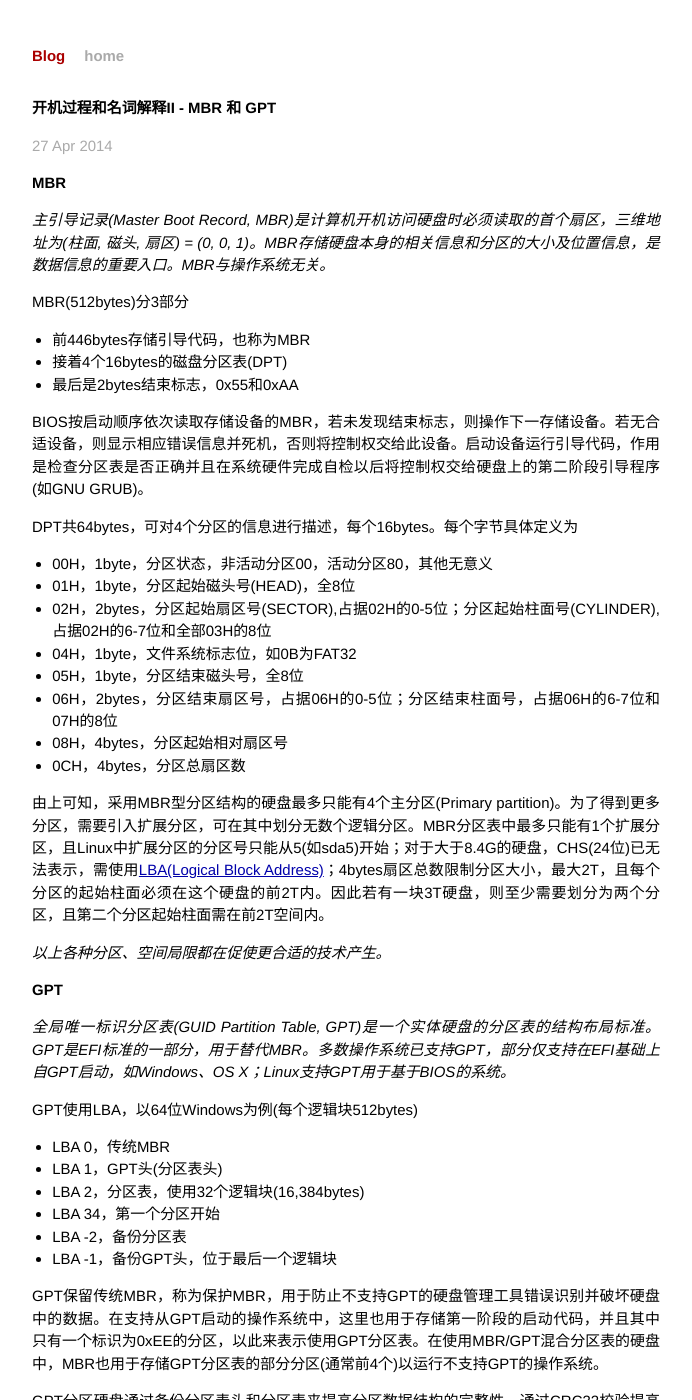
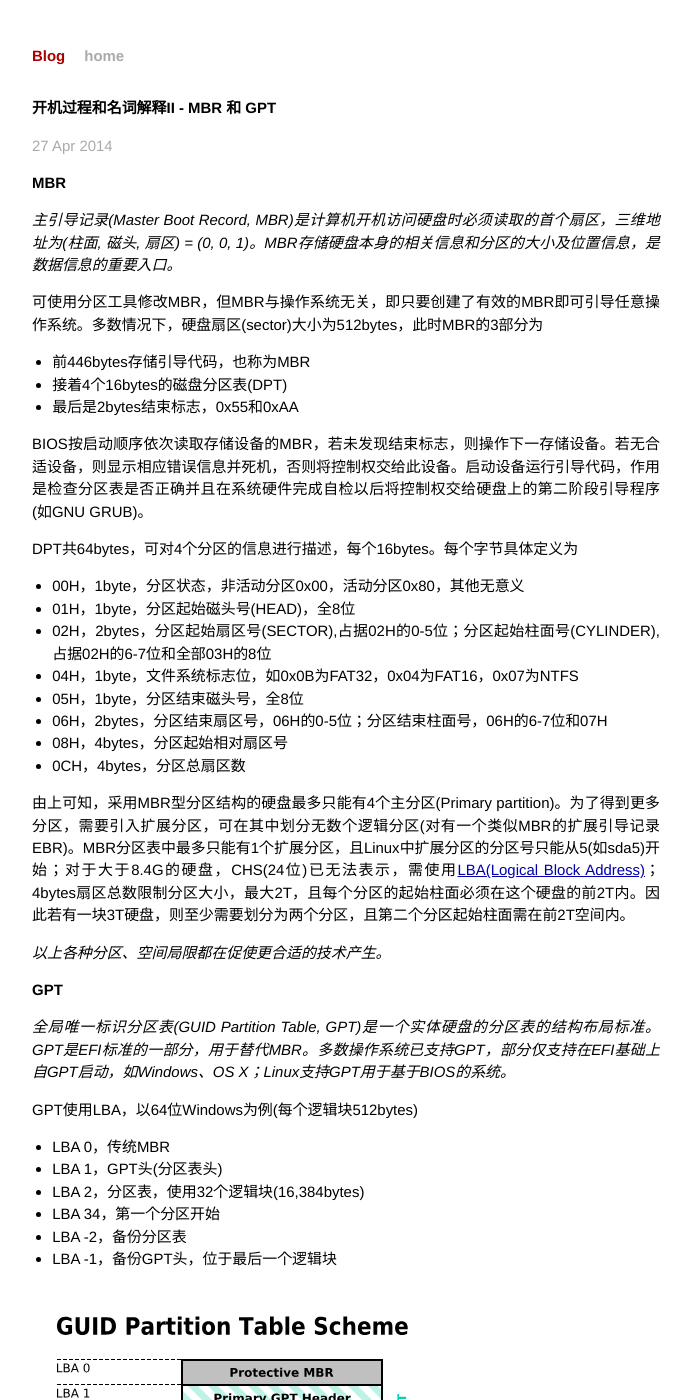
Before and after one commit to zp25/zp25.github.io, a Jekyll site: the page built from _posts/计算机原理/2014-04-27-开机过程和名词解释二.markdown, in a window 1280 px wide and 1400 px high. Shown: the whole window, without its empty margins (294-986 px from the left). Built offline with Jekyll 4.4.1, drawn with Linux system fonts in a browser that asks for light colours; some of the changed text lies outside the part shown.

Commit message:
Update: MBR & GPT, GRUB, 开启Google now

```diff
--- a/_posts/2014-06-26-Google-now.markdown
+++ b/_posts/2014-06-26-Google-now.markdown
@@ -8,7 +8,6 @@ categories: Miscellaneous
 
 *之前查了有提到把系统语言改为英文，然后语言搜索说'OK Google'就可以，然后就真试了...*
 
-# 操作过程
 ## Step 1
 打开飞行模式，打开wifi确保网络连接正常
 
--- a/_posts/计算机原理/2014-04-25-开机过程和名词解释一.markdown
+++ b/_posts/计算机原理/2014-04-25-开机过程和名词解释一.markdown
@@ -53,3 +53,5 @@ EFI负责加电自检(POST)、连系操作系统以及提供连接操作系统
 [uefi-forum]: http://www.uefi.org/ "Unified Extensible Firmware Interface Forum"
 [oem]: http://zh.wikipedia.org/wiki/OEM "贴牌生产"
 [fsf]: http://www.fsf.org/campaigns/ "Free Software Foundation - Current campaigns"
+
+由The original uploader was <a href="//en.wikipedia.org/wiki/" class="extiw" title="wikipedia:">英文维基百科</a>的<a href="//en.wikipedia.org/wiki/User:Kbolino" class="extiw" title="wikipedia:User:Kbolino">Kbolino</a> - Transferred from&nbsp;<span class="plainlinks"><a class="external text" href="http://en.wikipedia.org">en.wikipedia</a></span>&nbsp;to Commons. Transfer was stated to be made by <a href="//commons.wikimedia.org/wiki/User:Kbolino" title="User:Kbolino">User:Kbolino</a>.，<a href="http://creativecommons.org/licenses/by-sa/2.5" title="Creative Commons Attribution-Share Alike 2.5">CC BY-SA 2.5</a>，https://commons.wikimedia.org/w/index.php?curid=3036588
--- a/_posts/计算机原理/2014-04-27-开机过程和名词解释二.markdown
+++ b/_posts/计算机原理/2014-04-27-开机过程和名词解释二.markdown
@@ -5,9 +5,9 @@ categories: 计算机原理
 ---
 
 # MBR
-*主引导记录(Master Boot Record, MBR)是计算机开机访问硬盘时必须读取的首个扇区，三维地址为(柱面, 磁头, 扇区) = (0, 0, 1)。MBR存储硬盘本身的相关信息和分区的大小及位置信息，是数据信息的重要入口。MBR与操作系统无关。*
+*主引导记录(Master Boot Record, MBR)是计算机开机访问硬盘时必须读取的首个扇区，三维地址为(柱面, 磁头, 扇区) = (0, 0, 1)。MBR存储硬盘本身的相关信息和分区的大小及位置信息，是数据信息的重要入口。*
 
-MBR(512bytes)分3部分
+可使用分区工具修改MBR，但MBR与操作系统无关，即只要创建了有效的MBR即可引导任意操作系统。多数情况下，硬盘扇区(sector)大小为512bytes，此时MBR的3部分为
 
 + 前446bytes存储引导代码，也称为MBR
 + 接着4个16bytes的磁盘分区表(DPT)
@@ -17,16 +17,16 @@ BIOS按启动顺序依次读取存储设备的MBR，若未发现结束标志，
 
 DPT共64bytes，可对4个分区的信息进行描述，每个16bytes。每个字节具体定义为
 
-+ 00H，1byte，分区状态，非活动分区00，活动分区80，其他无意义
++ 00H，1byte，分区状态，非活动分区0x00，活动分区0x80，其他无意义
 + 01H，1byte，分区起始磁头号(HEAD)，全8位
 + 02H，2bytes，分区起始扇区号(SECTOR),占据02H的0-5位；分区起始柱面号(CYLINDER),占据02H的6-7位和全部03H的8位
-+ 04H，1byte，文件系统标志位，如0B为FAT32
++ 04H，1byte，文件系统标志位，如0x0B为FAT32，0x04为FAT16，0x07为NTFS
 + 05H，1byte，分区结束磁头号，全8位
-+ 06H，2bytes，分区结束扇区号，占据06H的0-5位；分区结束柱面号，占据06H的6-7位和07H的8位
++ 06H，2bytes，分区结束扇区号，06H的0-5位；分区结束柱面号，06H的6-7位和07H
 + 08H，4bytes，分区起始相对扇区号
 + 0CH，4bytes，分区总扇区数
 
-由上可知，采用MBR型分区结构的硬盘最多只能有4个主分区(Primary partition)。为了得到更多分区，需要引入扩展分区，可在其中划分无数个逻辑分区。MBR分区表中最多只能有1个扩展分区，且Linux中扩展分区的分区号只能从5(如sda5)开始；对于大于8.4G的硬盘，CHS(24位)已无法表示，需使用[LBA(Logical Block Address)][lba]；4bytes扇区总数限制分区大小，最大2T，且每个分区的起始柱面必须在这个硬盘的前2T内。因此若有一块3T硬盘，则至少需要划分为两个分区，且第二个分区起始柱面需在前2T空间内。
+由上可知，采用MBR型分区结构的硬盘最多只能有4个主分区(Primary partition)。为了得到更多分区，需要引入扩展分区，可在其中划分无数个逻辑分区(对有一个类似MBR的扩展引导记录EBR)。MBR分区表中最多只能有1个扩展分区，且Linux中扩展分区的分区号只能从5(如sda5)开始；对于大于8.4G的硬盘，CHS(24位)已无法表示，需使用[LBA(Logical Block Address)][lba]；4bytes扇区总数限制分区大小，最大2T，且每个分区的起始柱面必须在这个硬盘的前2T内。因此若有一块3T硬盘，则至少需要划分为两个分区，且第二个分区起始柱面需在前2T空间内。
 
 *以上各种分区、空间局限都在促使更合适的技术产生。*
 
@@ -64,3 +66,5 @@ GPT分区表结构简单，每个分区信息占128bytes，每个字节具体含
 + [GPT-维基百科](http://zh.wikipedia.org/wiki/%E5%85%A8%E5%B1%80%E5%94%AF%E4%B8%80%E6%A8%99%E8%AD%98%E5%88%86%E5%8D%80%E8%A1%A8 "全局唯一标识分区表")
 
 [lba]: http://zh.wikipedia.org/wiki/%E9%82%8F%E8%BC%AF%E5%8D%80%E5%A1%8A%E4%BD%8D%E5%9D%80 "逻辑区块地址"
+
+[gpt]: /assets/GUID_Partition_Table_Scheme.svg "GUID Partition Table Scheme - By The original uploader was Kbolino at English Wikipedia - Transferred from en.wikipedia to Commons. Transfer was stated to be made by User:Kbolino., CC BY-SA 2.5, https://commons.wikimedia.org/w/index.php?curid=3036588"
```
Also changed, not shown: other parts of _posts/计算机原理/2014-04-27-开机过程和名词解释二.markdown (+4 -2 lines), _posts/计算机原理/2014-04-29-开机过程和名词解释三.markdown (+4 -2 lines), assets/GUID_Partition_Table_Scheme.svg (added).
